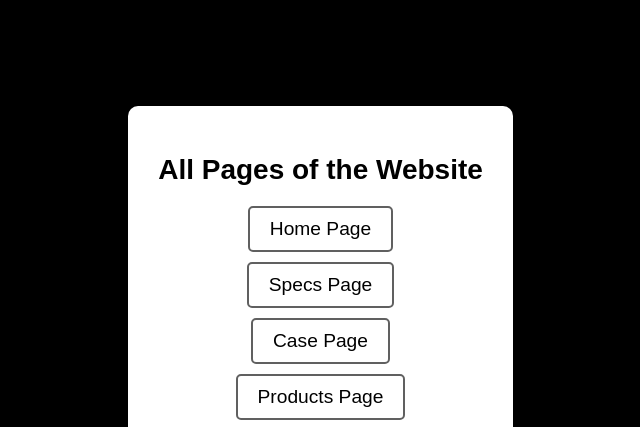
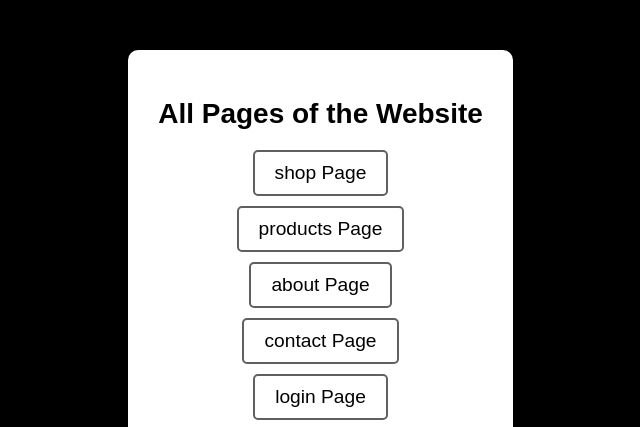
Before and after one commit to imanhaseebazam/imanhaseebazam.github.io, a plain HTML site: page sitemap.html in a window 1280 px wide. Shown: the part 117-544 px from the top of the page, without its empty margins (337-977 px from the left). Drawn offline with Linux system fonts and the light colour scheme.

Commit message:
Add files via upload

```diff
--- a/sitemap.html
+++ b/sitemap.html
@@ -81,10 +81,12 @@
         <div class="container">
             <h1>All Pages of the Website</h1>
             <ul>
-                <li><a href="https://abkhalid.me/#home" target="_blank" >Home Page</a></li>
-                <li><a href="https://abkhalid.me/#specs" target="_blank">Specs Page</a></li>
-                <li><a href="https://abkhalid.me/#case" target="_blank">Case Page</a></li>
-                <li><a href="https://abkhalid.me/#products " target="_blank">Products Page</a></li>
+                <li><a href="https://estelbaking.me/#shop" target="_blank" >shop Page</a></li>
+                <li><a href="https://estelbaking.me/#products" target="_blank">products Page</a></li>
+                <li><a href="https://estelbaking.me/#about" target="_blank">about Page</a></li>
+                <li><a href="https://estelbaking.me/#contact " target="_blank">contact Page</a></li>
+                <li><a href="https://estelbaking.me/#login " target="_blank">login Page</a></li>
+                <li><a href="sitemap.html" target="_blank">sitemap</a></li>
 
             </ul>
         </div>
```
